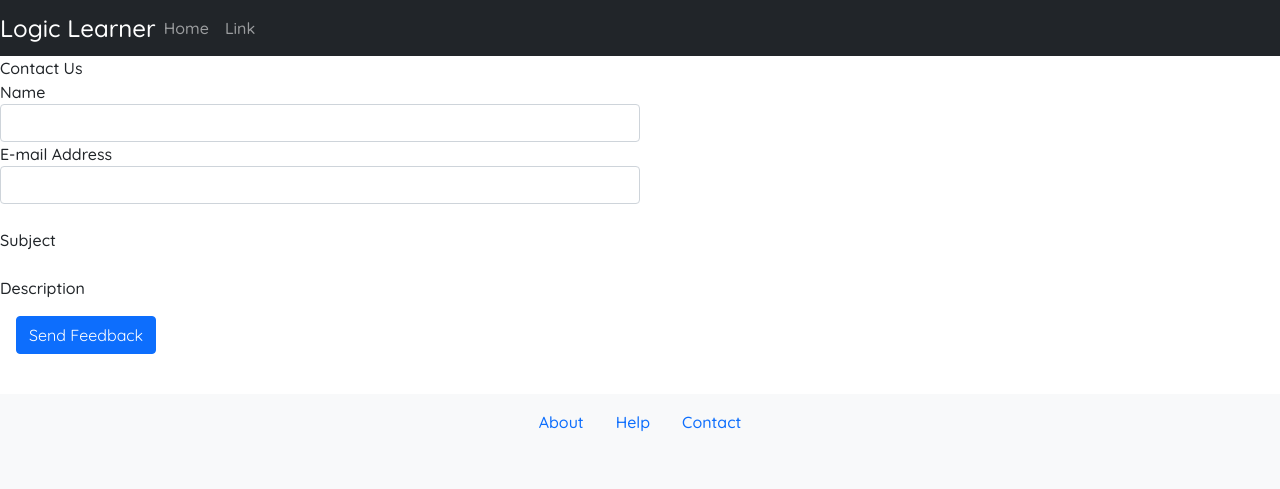
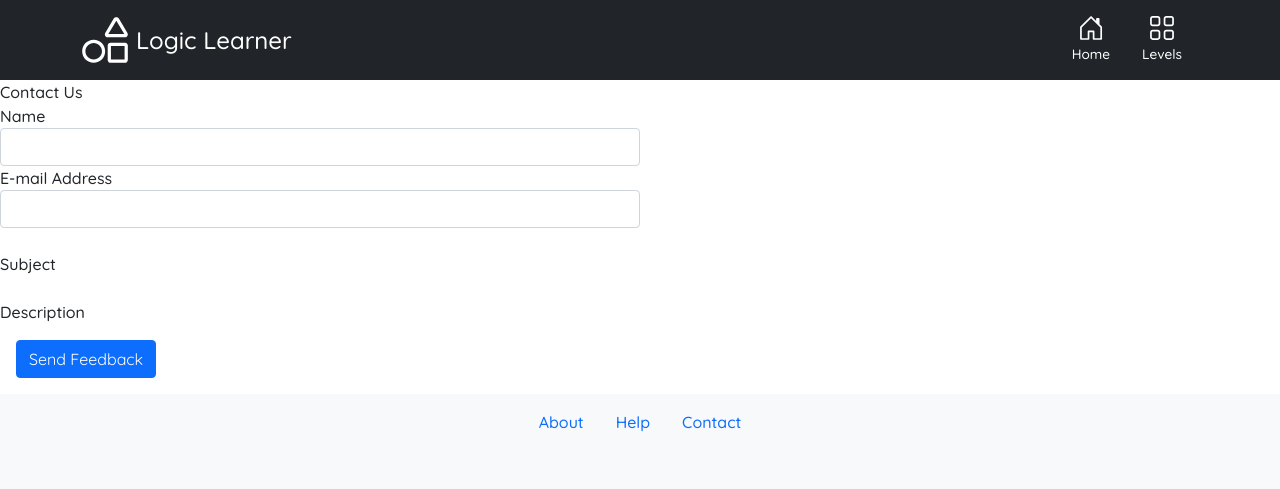
Before and after one commit to ccnmtl/logiclearner, a Django app: template logiclearner/templates/contactus/contact.html in a window 1280 px wide. Shown: the top 489 px of the page. Run offline with Django 3.2, Linux system fonts and the light colour scheme; the template is opened without the code that fills it, so the values that code supplies are empty; style sheets or scripts are compiled from the project's sources; some libraries are stand-ins or nearby versions.

Commit message:
Redid global header, letting base.html handle header and footer

```diff
--- a/logiclearner/templates/base.html
+++ b/logiclearner/templates/base.html
@@ -62,36 +62,50 @@
 </head>
 <body>
 
+{% block topnavbar %}
 <header>
-{% block topnavbar %}
-<nav class="navbar navbar-expand-sm navbar-dark bg-dark">
-    <a class="navbar-brand" href="#" title="Home">Logic Learner</a>
-    <button class="navbar-toggler" type="button" data-toggle="collapse" data-target="#topNavbar" aria-controls="navbarSupportedContent" aria-expanded="false" aria-label="Toggle navigation">
+    <!-- Skippy goes here, fix later -->
+    <div class="skippy visually-hidden-focusable">
+        <div class="container p-0">
+            <a class=" d-inline-block p-2 m-1" href="#maincontent">Skip to main content</a>
+        </div>
+    </div>
+    <nav class="navbar navbar-expand navbar-dark bg-dark px-3 py-2 text-white" aria-label="Global site navigation">
+        <div class="container">
+            <a class="navbar-brand d-flex align-items-center my-0 me-auto text-white text-decoration-none" href="#">
+                <img class="gn-i me-2" src="{{STATIC_URL}}img/temp-icon-shapes.svg" style="width: 2.875rem; height: 2.875rem; filter: invert(98%) sepia(75%) saturate(128%) hue-rotate(275deg) brightness(112%) contrast(100%);">
+                <span>Logic Learner</span>
+            </a>
+            <button class="navbar-toggler" type="button" data-bs-toggle="collapse" data-bs-target="#globalNavLL" aria-controls="globalNavLL" aria-expanded="false" aria-label="Toggle navigation">
                 <span class="navbar-toggler-icon"></span>
             </button>
 
-    <div class="collapse navbar-collapse" id="topNavbar">
-        <ul class="navbar-nav mr-auto">
-            <li class="nav-item">
-                <a class="nav-link" href="#" title="Home">Home</a>
+            <div class="collapse navbar-collapse" id="globalNavLL">
+                <ul class="nav col-auto my-2 justify-content-center my-md-0 text-small ms-auto">
+                    <li>
+                        <a href="./" class="nav-link text-white">
+                            <img class="gn-i d-block mx-auto mb-1" src="{{STATIC_URL}}img/temp-icon-home.svg" style="width: 1.5rem; height: 1.5rem; filter: invert(98%) sepia(75%) saturate(128%) hue-rotate(275deg) brightness(112%) contrast(100%);">
+                            Home
+                        </a>
                     </li>
-            <li class="nav-item">
-                <a class="nav-link" href="#" title="Link">Link</a>
+                    <li>
+                        <a href="./" class="nav-link text-white">
+                            <img class="gn-i d-block mx-auto mb-1" src="{{STATIC_URL}}img/temp-icon-grid.svg" style="width: 1.5rem; height: 1.5rem; filter: invert(98%) sepia(75%) saturate(128%) hue-rotate(275deg) brightness(112%) contrast(100%);">
+                            Levels
+                        </a>
                     </li>
                 </ul>
             </div>
+        </div>
     </nav>
+</header>
 {% endblock %}
-</header>
 
-<main role="main" class="pb-4">
 
-    <section id="content">
 {% block pagetitle %}{% endblock %}
 {% block content %}{% endblock %}
-    </section>
 
-</main>
+
 {% block footer %}
 <footer class="bg-light text-dark pt-2 pb-5">
     <ul class="nav d-flex justify-content-center">
```
Also changed, not shown: logiclearner/templates/main/index.html (+1 -7 lines). Lines whose indentation alone changed are shown as unchanged.
